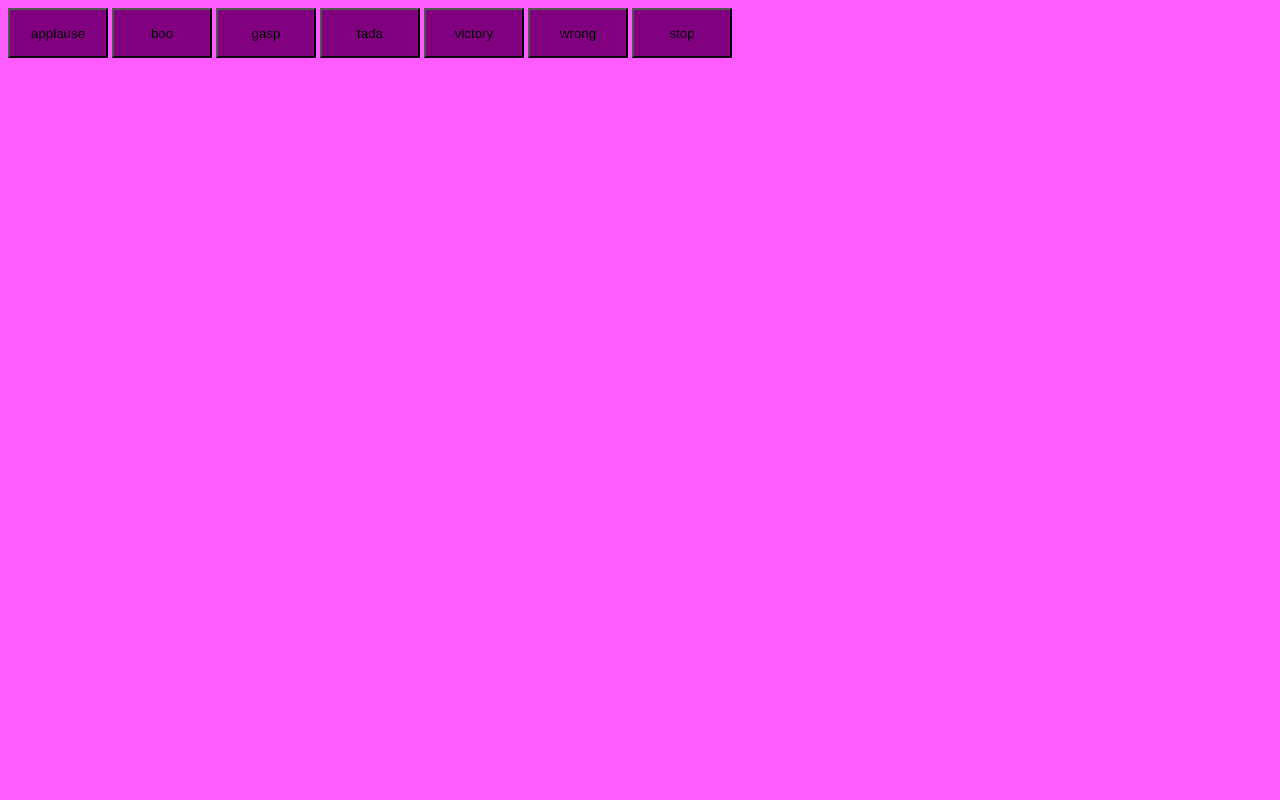
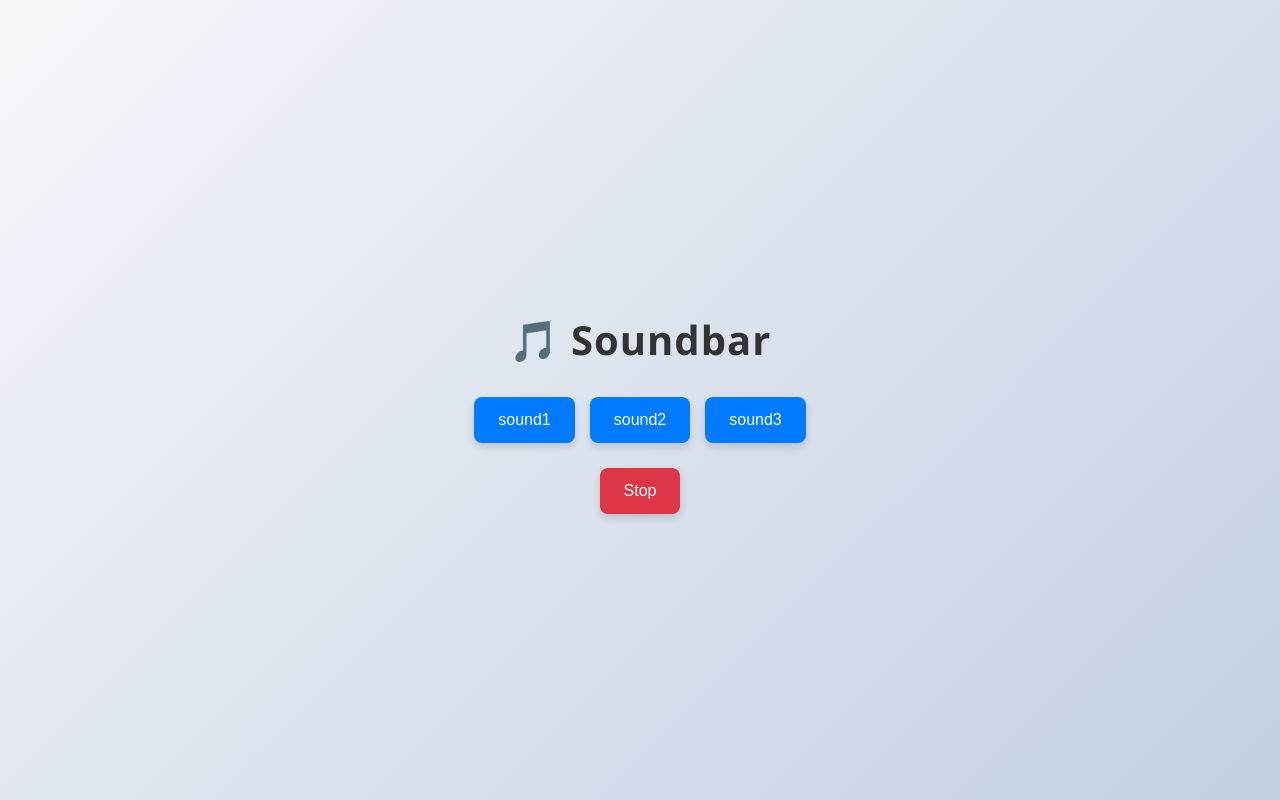
Before and after one commit to acciojob/Soundbar-PadoleKiran, a website: page main.html in a window 1280 px wide. Drawn offline with Linux system fonts and the light colour scheme.

Commit message:
created a submission

```diff
--- a/main.html
+++ b/main.html
@@ -7,15 +7,15 @@
 </head>
 
 <body>
-	<div id="buttons">
-		<button type="submit" class="btn">applause</button>
-		<button type="submit" class="btn">boo</button>
-		<button type="submit" class="btn">gasp</button>
-		<button type="submit" class="btn">tada</button>
-		<button type="submit" class="btn">victory</button>
-		<button type="submit" class="btn">wrong</button>
-		<button type="submit" class="stop">stop</button>
-	</div>
+	 <h1>🎵 Soundbar</h1>
+
+  <div id="buttons"></div>
+  <button class="stop">Stop</button>
+
+  <!-- preload audio elements -->
+  <div id="audio-container"></div>
+
+  <script src="script.js"></script>
 	<!-- the entire body must be written by student -->
     <script type="text/javascript" src="./script.js">
 </script>
--- a/script.js
+++ b/script.js
@@ -1 +1,35 @@
 //your JS code here. If required.
+const sounds = ['sound1', 'sound2', 'sound3'];
+
+const buttonsDiv = document.getElementById('buttons');
+const audioContainer = document.getElementById('audio-container');
+let currentAudio = null;
+
+// Create <audio> elements for each sound
+sounds.forEach(sound => {
+  const audio = document.createElement('audio');
+  audio.id = sound;
+  audio.src = `sounds/${sound}.mp3`;
+  audioContainer.appendChild(audio);
+
+  const btn = document.createElement('button');
+  btn.classList.add('btn');
+  btn.innerText = sound;
+
+  btn.addEventListener('click', () => {
+    stopSound();
+    currentAudio = document.getElementById(sound);
+    currentAudio.play();
+  });
+
+  buttonsDiv.appendChild(btn);
+});
+
+document.querySelector('.stop').addEventListener('click', stopSound);
+
+function stopSound() {
+  if (currentAudio) {
+    currentAudio.pause();
+    currentAudio.currentTime = 0;
+  }
+}
--- a/styles.css
+++ b/styles.css
@@ -1,5 +1,5 @@
 /*  your css code here. If applicable */
-body {
+/* body {
 	background-color: #FF5CFF;
 }
 
@@ -11,4 +11,73 @@ body {
 	justify-content: center;
 	align-content: center;
 
+} */
+
+
+/* General page setup */
+body {
+  font-family: "Segoe UI", Tahoma, Geneva, Verdana, sans-serif;
+  text-align: center;
+  background: linear-gradient(135deg, #f5f7fa, #c3cfe2);
+  min-height: 100vh;
+  margin: 0;
+  display: flex;
+  flex-direction: column;
+  justify-content: center;
+  align-items: center;
 }
+
+/* Heading */
+h1 {
+  margin-bottom: 30px;
+  font-size: 2.5rem;
+  color: #333;
+  letter-spacing: 1px;
+}
+
+/* Buttons wrapper */
+#buttons {
+  display: flex;
+  justify-content: center;
+  flex-wrap: wrap;
+  gap: 15px;
+  margin-bottom: 25px;
+}
+
+/* General button style */
+.btn, .stop {
+  padding: 14px 24px;
+  font-size: 16px;
+  border: none;
+  border-radius: 8px;
+  cursor: pointer;
+  color: #fff;
+  font-weight: 500;
+  box-shadow: 0 4px 8px rgba(0,0,0,0.15);
+  transition: transform 0.2s ease, background 0.3s ease;
+}
+
+/* Sound buttons */
+.btn {
+  background: #007bff;
+}
+
+.btn:hover {
+  background: #0056b3;
+  transform: scale(1.05);
+}
+
+/* Stop button */
+.stop {
+  background: #dc3545;
+}
+
+.stop:hover {
+  background: #a71d2a;
+  transform: scale(1.05);
+}
+
+/* Hide audio elements */
+#audio-container {
+  display: none;
+}
```
